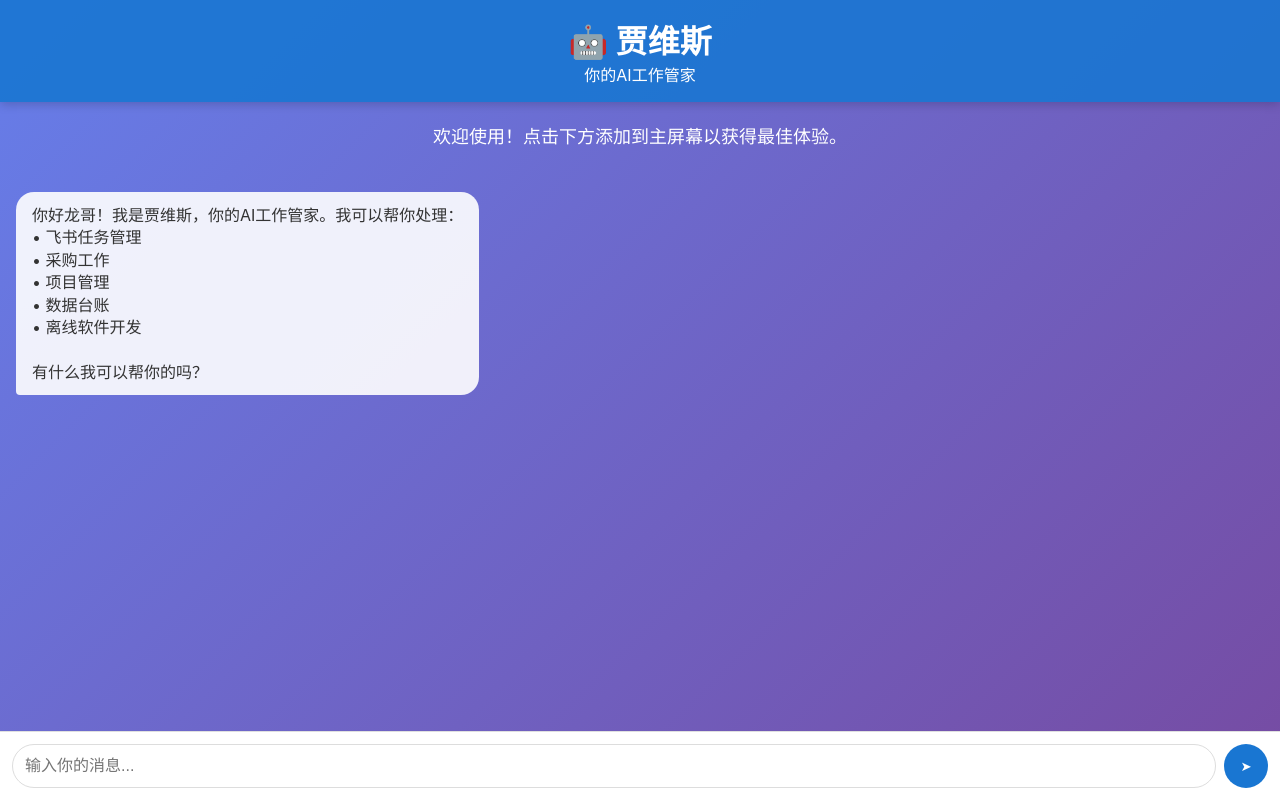
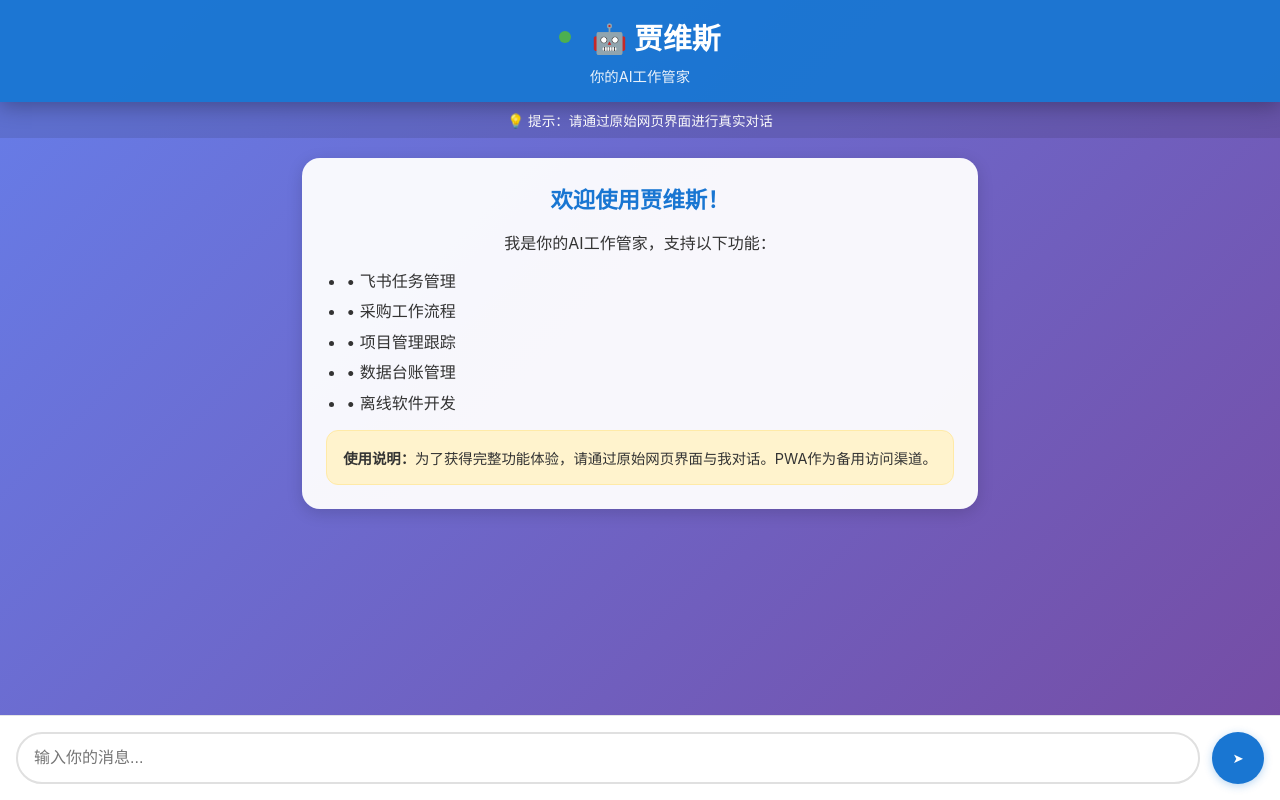
Before and after one commit to WeilongHu0225/WeilongHu0225.github.io, a plain HTML site: page index.html in a window 1280 px wide. Drawn offline with Linux system fonts and the light colour scheme.

Commit message:
Update index.html

```diff
--- a/index.html
+++ b/index.html
@@ -4,25 +4,55 @@
     <meta charset="UTF-8">
     <meta name="viewport" content="width=device-width, initial-scale=1.0">
     <meta name="theme-color" content="#1976d2">
-    <title>贾维斯 - AI助手</title>
+    <title>贾维斯 - AI工作管家</title>
     <link rel="manifest" href="manifest.json">
     <link rel="apple-touch-icon" href="icons/icon-192x192.png">
     <link rel="icon" type="image/png" href="icons/icon-512x512.png">
     <style>
         * { margin: 0; padding: 0; box-sizing: border-box; }
+        :root {
+            --primary: #1976d2;
+            --primary-light: #e3f2fd;
+            --bg-gradient: linear-gradient(135deg, #667eea 0%, #764ba2 100%);
+            --text-dark: #333;
+            --text-light: #fff;
+            --border-radius: 18px;
+        }
         body {
             font-family: -apple-system, BlinkMacSystemFont, 'Segoe UI', Roboto, sans-serif;
-            background: linear-gradient(135deg, #667eea 0%, #764ba2 100%);
+            background: var(--bg-gradient);
             height: 100vh;
             display: flex;
             flex-direction: column;
+            color: var(--text-dark);
         }
         .header {
-            background: rgba(25, 118, 210, 0.9);
-            color: white;
+            background: rgba(25, 118, 210, 0.95);
+            color: var(--text-light);
             padding: 16px;
             text-align: center;
-            box-shadow: 0 2px 10px rgba(0,0,0,0.2);
+            box-shadow: 0 4px 20px rgba(0,0,0,0.3);
+            position: relative;
+        }
+        .header h1 {
+            font-size: 1.8em;
+            margin-bottom: 8px;
+            display: flex;
+            align-items: center;
+            justify-content: center;
+            gap: 12px;
+        }
+        .status-indicator {
+            width: 12px;
+            height: 12px;
+            background: #4caf50;
+            border-radius: 50%;
+            display: inline-block;
+            margin-right: 8px;
+        }
+        .status-text {
+            font-size: 0.9em;
+            opacity: 0.9;
         }
         .chat-container {
             flex: 1;
@@ -30,92 +60,183 @@
             padding: 16px;
             display: flex;
             flex-direction: column;
+            gap: 12px;
         }
         .message {
-            max-width: 80%;
-            padding: 12px 16px;
-            margin: 8px 0;
-            border-radius: 18px;
+            max-width: 85%;
+            padding: 14px 18px;
+            margin: 0;
+            border-radius: var(--border-radius);
             word-wrap: break-word;
-            line-height: 1.4;
+            line-height: 1.5;
+            position: relative;
+            animation: fadeIn 0.3s ease-out;
+        }
+        @keyframes fadeIn {
+            from { opacity: 0; transform: translateY(10px); }
+            to { opacity: 1; transform: translateY(0); }
         }
         .user-message {
-            background: #e3f2fd;
-            color: #1976d2;
+            background: var(--primary-light);
+            color: var(--primary);
             align-self: flex-end;
-            border-bottom-right-radius: 4px;
+            border-bottom-right-radius: 6px;
+            box-shadow: 0 2px 8px rgba(0,0,0,0.1);
         }
         .ai-message {
-            background: rgba(255,255,255,0.9);
-            color: #333;
+            background: rgba(255,255,255,0.95);
+            color: var(--text-dark);
             align-self: flex-start;
-            border-bottom-left-radius: 4px;
+            border-bottom-left-radius: 6px;
+            box-shadow: 0 2px 8px rgba(0,0,0,0.15);
+        }
+        .message-time {
+            font-size: 0.75em;
+            opacity: 0.7;
+            margin-top: 6px;
+            text-align: right;
         }
         .input-area {
             display: flex;
-            padding: 12px;
+            padding: 16px;
             background: white;
-            border-top: 1px solid #e0e0e0;
+            border-top: 1px solid rgba(0,0,0,0.1);
+            gap: 12px;
         }
         #message-input {
             flex: 1;
-            padding: 12px;
-            border: 1px solid #ddd;
-            border-radius: 24px;
+            padding: 14px 16px;
+            border: 2px solid #e0e0e0;
+            border-radius: 28px;
             outline: none;
             font-size: 16px;
+            transition: border-color 0.3s ease;
+        }
+        #message-input:focus {
+            border-color: var(--primary);
         }
         #send-button {
-            background: #1976d2;
+            background: var(--primary);
             color: white;
             border: none;
             border-radius: 50%;
-            width: 44px;
-            height: 44px;
-            margin-left: 8px;
+            width: 52px;
+            height: 52px;
             cursor: pointer;
             display: flex;
             align-items: center;
             justify-content: center;
+            transition: background 0.3s ease;
+            box-shadow: 0 2px 8px rgba(25, 118, 210, 0.3);
+        }
+        #send-button:hover {
+            background: #1565c0;
+        }
+        #send-button:active {
+            transform: scale(0.95);
         }
         .typing-indicator {
             display: none;
-            background: rgba(255,255,255,0.9);
-            padding: 12px 16px;
-            border-radius: 18px;
+            background: rgba(255,255,255,0.95);
+            padding: 14px 18px;
+            border-radius: var(--border-radius);
             align-self: flex-start;
+            margin: 0;
+            box-shadow: 0 2px 8px rgba(0,0,0,0.15);
+        }
+        .typing-dots {
+            display: flex;
+            gap: 4px;
+        }
+        .typing-dot {
+            width: 8px;
+            height: 8px;
+            background: #999;
+            border-radius: 50%;
+            animation: typing 1.4s infinite ease-in-out;
+        }
+        .typing-dot:nth-child(1) { animation-delay: 0s; }
+        .typing-dot:nth-child(2) { animation-delay: 0.2s; }
+        .typing-dot:nth-child(3) { animation-delay: 0.4s; }
+        @keyframes typing {
+            0%, 60%, 100% { transform: translateY(0); }
+            30% { transform: translateY(-5px); }
+        }
+        .welcome-card {
+            background: rgba(255,255,255,0.95);
+            padding: 24px;
+            border-radius: var(--border-radius);
+            text-align: center;
+            box-shadow: 0 4px 16px rgba(0,0,0,0.15);
+            margin: 20px auto;
+            max-width: 90%;
+        }
+        .welcome-card h2 {
+            color: var(--primary);
+            margin-bottom: 16px;
+            font-size: 1.4em;
+        }
+        .features-list {
+            text-align: left;
+            margin: 16px 0;
+            padding-left: 20px;
+        }
+        .features-list li {
             margin: 8px 0;
+            line-height: 1.4;
         }
-        .welcome-message {
+        .usage-note {
+            background: #fff3cd;
+            border: 1px solid #ffeaa7;
+            border-radius: 12px;
+            padding: 16px;
+            margin-top: 16px;
+            font-size: 0.9em;
+        }
+        .connection-status {
             text-align: center;
+            padding: 8px;
+            font-size: 0.85em;
+            background: rgba(0,0,0,0.1);
             color: white;
-            margin: 20px 0;
-            font-size: 18px;
+        }
+        .disconnected {
+            background: rgba(255,0,0,0.2);
         }
     </style>
 </head>
 <body>
     <div class="header">
-        <h1>🤖 贾维斯</h1>
-        <p>你的AI工作管家</p>
+        <h1><span class="status-indicator"></span>🤖 贾维斯</h1>
+        <p class="status-text">你的AI工作管家</p>
     </div>
 
-    <div class="welcome-message">
-        欢迎使用！点击下方添加到主屏幕以获得最佳体验。
+    <div class="connection-status" id="connection-status">
+        💡 提示：请通过原始网页界面进行真实对话
+    </div>
+
+    <div class="welcome-card">
+        <h2>欢迎使用贾维斯！</h2>
+        <p>我是你的AI工作管家，支持以下功能：</p>
+        <ul class="features-list">
+            <li>• 飞书任务管理</li>
+            <li>• 采购工作流程</li>
+            <li>• 项目管理跟踪</li>
+            <li>• 数据台账管理</li>
+            <li>• 离线软件开发</li>
+        </ul>
+        <div class="usage-note">
+            <strong>使用说明：</strong>为了获得完整功能体验，请通过原始网页界面与我对话。PWA作为备用访问渠道。
+        </div>
     </div>
 
     <div class="chat-container" id="chat-container">
-        <div class="message ai-message">
-            你好龙哥！我是贾维斯，你的AI工作管家。我可以帮你处理：
-            <br>• 飞书任务管理
-            <br>• 采购工作
-            <br>• 项目管理
-            <br>• 数据台账
-            <br>• 离线软件开发
-            <br><br>有什么我可以帮你的吗？
-        </div>
         <div class="typing-indicator" id="typing-indicator">
-            贾维斯正在思考...
+            <div class="typing-dots">
+                <div class="typing-dot"></div>
+                <div class="typing-dot"></div>
+                <div class="typing-dot"></div>
+            </div>
         </div>
     </div>
 
```
